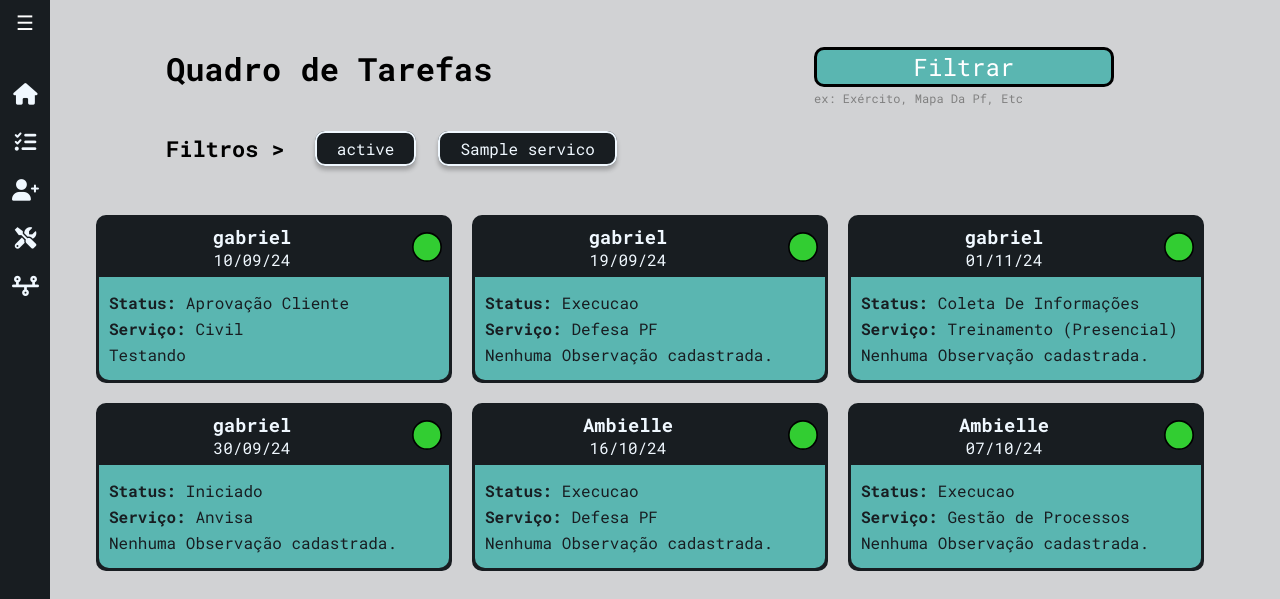
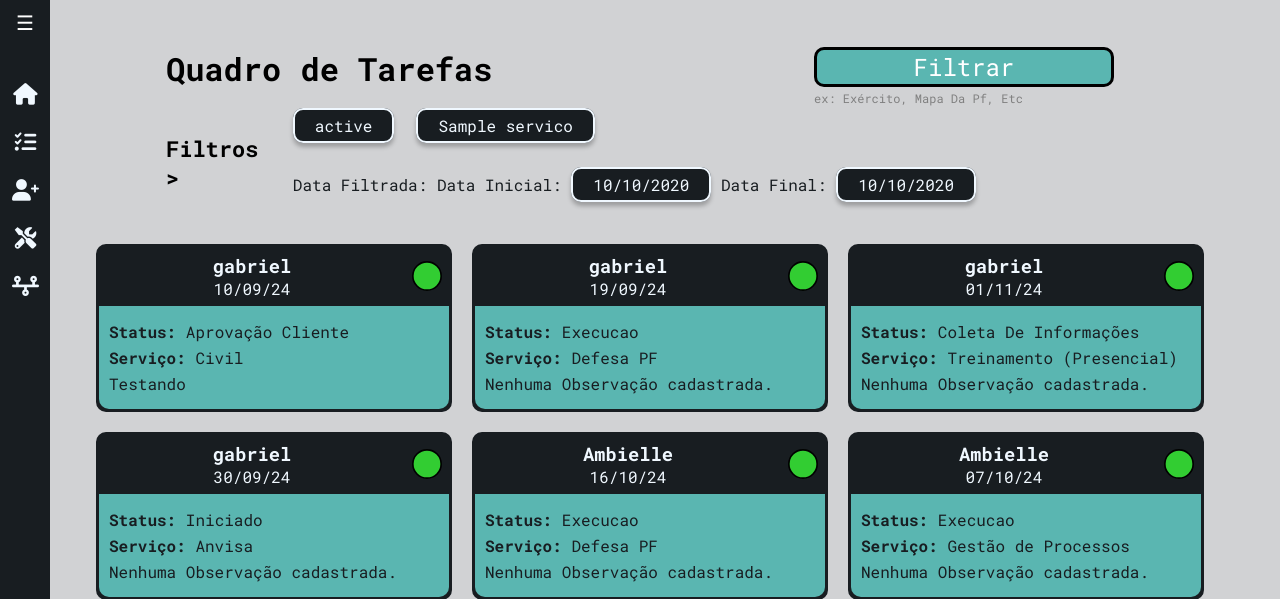
Before and after one commit to Gabr1elaugus700/Ambielle, a Django app: template workflow/templates/workflow/getTarefas.html in a window 1280 px wide. Shown: the top 599 px of the page. Run offline with Django 5.2, Linux system fonts and the light colour scheme; data comes from the database, SQL or seed files in the repository; tables that the repository leaves empty hold one stand-in row (values such as "Sample post"); the template is opened without the code that fills it: values that come from a table or form of the project are taken from there, most other values are stand-ins (such as "Sample title", 1, 10 or a date in 2020); some web fonts are replaced.

Commit message:
Filtro Por data Funcionando 100%

```diff
--- a/ambielleControl/settings.py
+++ b/ambielleControl/settings.py
@@ -37,6 +37,7 @@ ALLOWED_HOSTS = [
 
 INSTALLED_APPS = [
     'workflow',
+    'django_filters',
     'django.contrib.admin',
     'django.contrib.auth',
     'django.contrib.contenttypes',
--- a/workflow/forms.py
+++ b/workflow/forms.py
@@ -6,7 +6,6 @@ from .models import Cliente, Tarefa, Servico
 
 
 class CreateCliente(forms.ModelForm):
-
     nome = forms.CharField(
         widget=forms.TextInput(
             attrs={
--- a/workflow/templates/workflow/getTarefas.html
+++ b/workflow/templates/workflow/getTarefas.html
@@ -32,6 +32,7 @@
           </div>
         </div>
 
+        <!-- Filtros por Tipo de Serviço -->
         <div class="filter-group">
           <h3>Tipo de Serviço</h3>
           <div class="filter-content">
@@ -44,16 +45,32 @@
             {% endfor %}
           </div>
         </div>
+
+        <!-- Filtros por Data -->
+        <div class="filter-group filter-date">
+          <h3>Filtrar por Data</h3>
+          <label for="data_inicial">Data Inicial:</label>
+          <input type="date" id="data_inicial" name="data_inicial"
+                 value="{{ data_inicial|default_if_none:'' }}">
+
+          <label for="data_final">Data Final:</label>
+          <input type="date" id="data_final" name="data_final"
+                 value="{{ data_final|default_if_none:'' }}">
+        </div>
+
+        <!-- Botões para Aplicar e Limpar Filtros -->
         <div class="buttons-modal">
-          <button id="applyFiltersBtn" class="btn-filter">Aplicar Filtros</button>
-          <button id="clearFiltersBtn" class="btn-filter">Limpar Filtros</button>
+          <button type="submit" id="applyFiltersBtn" class="btn-filter">Aplicar Filtros</button>
+          <button type="reset" id="clearFiltersBtn" class="btn-filter">Limpar Filtros</button>
         </div>
       </form>
     </div>
   </div>
+
   <div class="filters">
     <h3>Filtros > </h3>
     <div id="filtros-selecionados" class="filtros-selecionados">
+
       {% if status_selecionados %}
           {% for status in status_selecionados %}
           <div >
@@ -69,8 +86,17 @@
           </div>
           {% endfor %}
       {% endif %}
-        {% if not status_selecionados and not tipo_servico_selecionados %}
+      {% if not status_selecionados and not tipo_servico_selecionados and not data_inicial%}
           <p>Exibindo tudo, nenhum filtro Selecionado.</p>
+      {% endif %}
+
+
+      {% if data_inicial or data_final %}
+        <p>
+          Data Filtrada:
+          {% if data_inicial %} Data Inicial: <span class="tagFilter">{{ data_inicial|date:"d/m/Y" }}</span> {% endif %}
+          {% if data_final %} Data Final: <span class="tagFilter">{{ data_final|date:"d/m/Y" }}</span> {% endif %}
+        </p>
       {% endif %}
     </div>
   </div>
```
Also changed, not shown: workflow/filters.py (added, +10 -0 lines), workflow/views/getPage.py (+23 -12 lines). Lines whose indentation alone changed are shown as unchanged.
